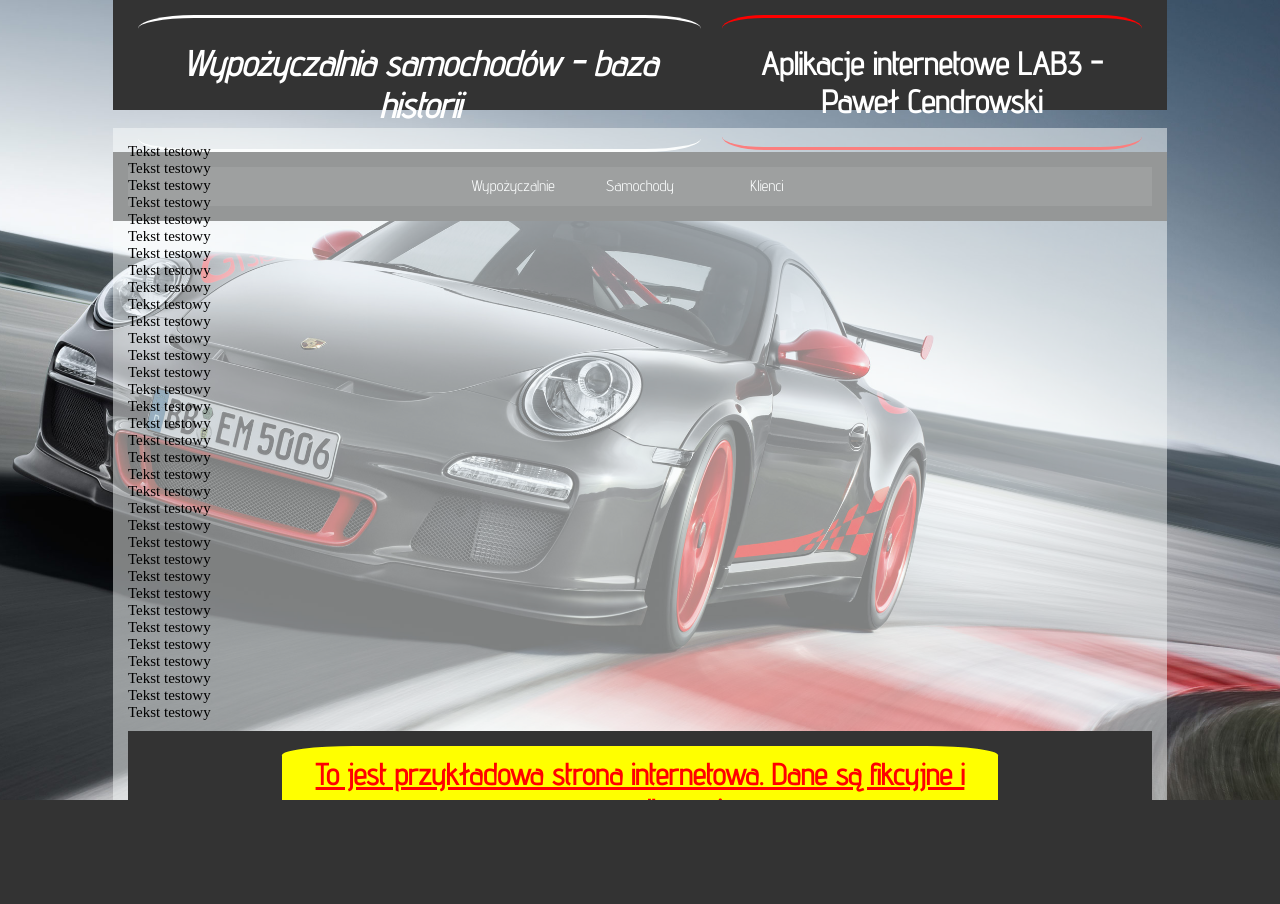
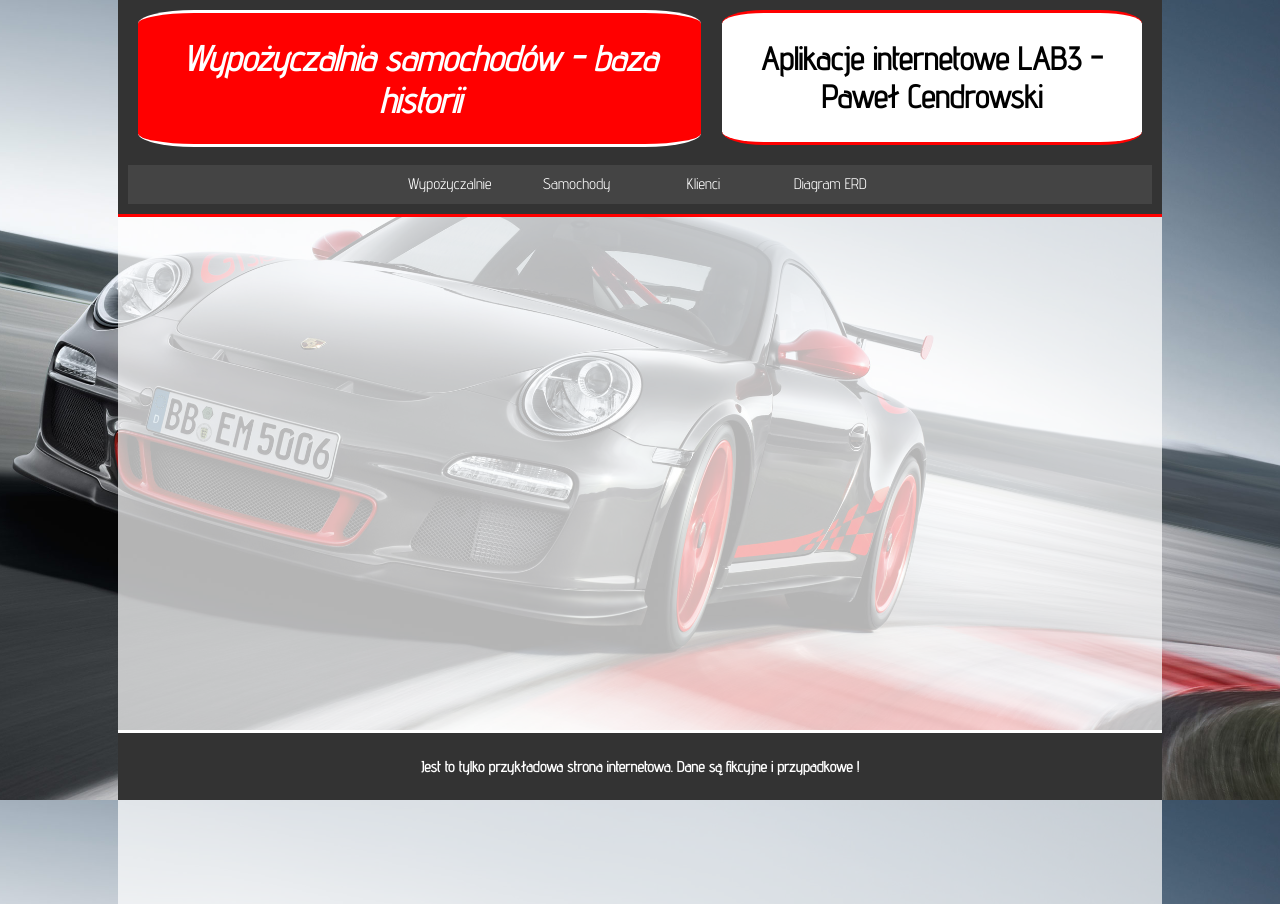
Before and after one commit to pcendrowski/aplikacje_internetowe, a PHP site: page / in a window 1280 px wide. Before the commit the page ends 800 px from the top, so only its background shows below. Run offline with PHP 8.4, Linux system fonts and the light colour scheme.

Commit message:
Poprawiony szkielet strony

```diff
--- a/lab3/css/style.css
+++ b/lab3/css/style.css
@@ -7,29 +7,38 @@ body {
 
 }
 
+.clearfix {
+	clear: both;
+}
+
 header,nav,footer,article,aside,section {
 	display: block;
 
 }
 
-header h1, article h2, footer h1 {
+header h1, h2, h3, article h2, footer h1 {
 	text-align: center;
 	font-family: 'Advent Pro', sans-serif;
 	color: white;
 
 }
 
-header{
+header {
 	width: 80%;
+	top: 0;
+	left: 0;
+	right: 0;
 	margin-left: auto;
 	margin-right: auto;
-        left: 0;
-        right: 0;
-        height: 10%;
 	position: fixed;
+	overflow: hidden;
 	background-color: #333;
-	padding: 15px;
+	padding: 10px;
+	z-index: 1;
+	border-bottom: medium solid red;
+
 }
+
 
 div#title {
     float: left;
@@ -39,6 +48,7 @@ div#title {
     font-size: 1.1em;
     border-top: medium solid white;
     border-bottom: medium solid white;
+	background-color: red;
 }
 
 div#author_info {
@@ -47,29 +57,17 @@ div#author_info {
     border-bottom: medium solid red;
     border-top: medium solid red;
     border-radius: 10% 10% 10% 10% ;
+	background-color: white;
     padding: 5px;
     margin-right: 1%;
 }
 
-.clearfix {
-	clear: both;
-}
-
-
-nav  {
-        width: 80%;
-        margin-left: auto;
-        margin-right: auto;
-        left: 0;
-        right: 0;
-        position: fixed;
-	background-color: #333;
-	padding: 15px;
+div#author_info h1 {
+	color: black;
 
 }
 
-
-nav ul {
+div.navbar ul {
   list-style: none;
   background-color: #444;
   text-align: center;
@@ -77,7 +75,7 @@ nav ul {
   margin: 0;
 }
 
-nav li {
+div.navbar li {
   font-family: 'Advent Pro';
   font-size: 1.2vw;
   line-height: 250%;
@@ -87,56 +85,49 @@ nav li {
 
 }
 
-nav a {
+div.navbar a {
   text-decoration: none;
   color: #fff;
   display: block;
   transition: .3s background-color;
 }
 
-nav a:hover {
+div.navbar a:hover {
   background-color: #a01e10;
 }
 
-nav a.active {
+div.navbar a.active {
   background-color: #fff;
   color: #444;
   cursor: default;
 }
 
-section#main {
+section.main {
+	display: block;
 	width: 80%;
-        height: auto;
+	margin-top: 10%;
 	margin-left: auto;
 	margin-right: auto;
 	left: 0;
 	right: 0;
-        margin-top: 10%;
-        position: fixed;
-        margin-bottom: 1.5%;
-        font-size: 15px;
-        padding: 15px;
-        background-color: rgba(247, 252, 252, 0.5);
+	background-color: white;
+	padding: 10px;
+	opacity: 0.7;
+
 }
 
 footer {
-        position: static;
-	width: auto;
+	position: fixed;
 	margin-left: auto;
 	margin-right: auto;
-        margin-top: 10px;
-	padding: 15px;
+	left: 0;
+	right: 0;
+	width: 80%;
+	padding: 10px;
 	bottom: 0;
 	background-color: #333;
 	text-align: center;
+	font-size: 1vw;
+	border-top: medium solid white;
+
 }
-
-footer h1 {
-    color: red;
-    background-color: yellow;
-    width: 70%;
-    margin: auto;
-    padding: 10px;
-    font-size: 2em;
-    border-radius: 10% 10% 10% 10%;
-}
--- /dev/null
+++ b/lab3/index.html
@@ -0,0 +1,67 @@
+<!DOCTYPE HTML>
+<html lang=pl>
+  <head>
+    <meta charset=utf-8>
+	<meta name="viewport" content="width=device-width, initial-scale=1.0" />
+    <title>Aplikacje internetowe - Paweł Cendrowski</title>
+    <link rel=stylesheet media=all href="css/style.css">
+	<link href='http://fonts.googleapis.com/css?family=Advent+Pro&subset=latin,latin-ext' rel='stylesheet' type='text/css'>
+  </head>
+<body>
+	<header>
+            <div id="title">
+                <h1><em>Wypożyczalnia samochodów - baza historii</em></h1>
+            </div>
+
+            <div id="author_info">
+				<h1>Aplikacje internetowe LAB3 - Paweł Cendrowski</h1>
+            </div>
+
+           <div class="clearfix"></div>
+		   <br>
+
+            <nav>
+                <div class="navbar">
+                    <ul>
+                        <li><a href="#">Wypożyczalnie</a></li>
+                        <li><a href="#">Samochody</a></li>
+                        <li><a href="#">Klienci</a></li>
+                        <li><a href="#">Diagram ERD</a></li>
+
+                    </ul>
+                </div>
+            </nav>
+	</header>
+
+		<section class="main">
+			<br><br>
+			<br><br>
+			<br><br>
+			<br><br>
+			<br><br>
+			<br><br>
+			<br><br>
+			<br><br>
+			<br><br>
+			<br><br>
+			<br><br>
+			<br><br>
+			<br><br>
+			<br><br>
+			<br><br>
+			<br><br>
+			<br><br>
+			<br><br>
+			<br><br>
+			<br><br>
+			<br><br>
+
+
+		</section>
+
+	<footer>
+            <h3>Jest to tylko przykładowa strona internetowa. Dane są fikcyjne i przypadkowe !</h3>
+	</footer>
+
+</body>
+</html>
--- a/lab3/index.php
+++ /dev/null
@@ -1,53 +0,0 @@
-<!DOCTYPE html>
-
-<html>
-    <head>
-        <meta charset=utf-8>
-	<meta name="viewport" content="width=device-width, initial-scale=1.0" />
-        <title>Aplikacje internetowe - Paweł Cendrowski</title>
-        <link rel=stylesheet media=all href="css/style.css">
-        <link href='http://fonts.googleapis.com/css?family=Advent+Pro&subset=latin,latin-ext' rel='stylesheet' type='text/css'>
-    </head>
-    <body>
-        <header>
-            <div id="title">
-                <h1><em>Wypożyczalnia samochodów - baza historii</em></h1>
-            </div>
-
-            <div id="author_info">
-		<h1>Aplikacje internetowe LAB3 - Paweł Cendrowski</h1>
-            </div>
-
-           <div class="clearfix"></div>
-
-           <nav>
-            <ul>
-                <li><a href="#">Wypożyczalnie</a></li>
-                <li><a href="#">Samochody</a></li>
-                <li><a href="#">Klienci</a></li>
-
-            </ul>
-        </nav>
-        </header>
-
-        <section id="main">
-            Tekst testowy<br>
-            Tekst testowy<br>Tekst testowy<br>Tekst testowy<br>Tekst testowy<br>Tekst testowy<br>Tekst testowy<br>Tekst testowy<br>Tekst testowy<br>Tekst testowy<br>Tekst testowy<br>Tekst testowy<br>Tekst testowy<br>Tekst testowy<br>Tekst testowy<br>Tekst testowy<br>Tekst testowy<br>Tekst testowy<br>Tekst testowy<br>Tekst testowy<br>Tekst testowy<br>Tekst testowy<br>Tekst testowy<br>Tekst testowy<br>Tekst testowy<br>Tekst testowy<br>
-            Tekst testowy<br>Tekst testowy<br>Tekst testowy<br>Tekst testowy<br>Tekst testowy<br>Tekst testowy<br>Tekst testowy<br>Tekst testowy<br>
-
-            <footer>
-                <h1><u>To jest przykładowa strona internetowa. Dane są fikcyjne i przypadkowe !</u></h1>
-
-            </footer>
-        </section>
-
-
-
-
-
-
-        <?php
-        // put your code here
-        ?>
-    </body>
-</html>
```
Lines whose indentation alone changed are shown as unchanged.
